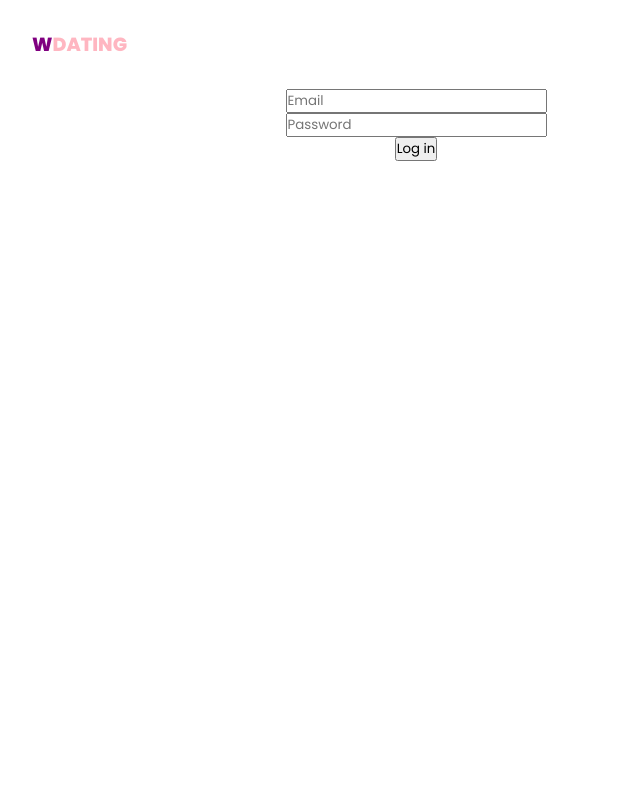
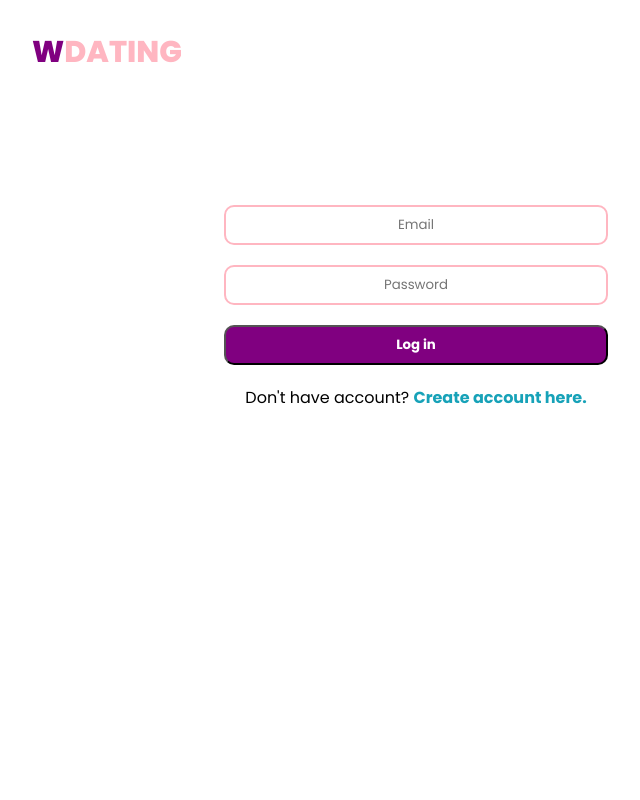
Before and after one commit to nikolabibercic/wdating, a PHP site: page / in a window 1280 px wide. Shown: the whole page, without its empty margins (224-864 px from the left). Run offline with PHP 8.4, Linux system fonts and the light colour scheme.

Commit message:
stilizovanje log in forme

```diff
--- a/css/main.css
+++ b/css/main.css
@@ -1,11 +1,26 @@
 @import url('https://fonts.googleapis.com/css2?family=Poppins:ital,wght@0,400;0,700;0,800;1,100&display=swap');
 
+/*---variables---*/
+:root {
+    --firstColor: #800080;
+    --secondColor: #ffb6c1;
+    --success: #198754;
+    --danger: #dc3545;
+    --warning: #ffc107;
+    --info: #17a2b8;
+    --white: white;
+}
 
 * {
     padding: 0;
     margin: 0;
     box-sizing: border-box;
     font-family: 'Poppins', sans-serif;
+}
+
+body {
+    position: relative;
+    height: 100vh;
 }
 
 .container {
@@ -16,7 +31,6 @@
 header {
     padding: 30px 0px;
     text-transform: uppercase;
-    /*background-color: #ffb6c1;*/
 }
 
 header nav {
@@ -28,13 +42,13 @@ header nav {
 
 #logo {
     text-decoration: none;
-    font-size: 19px;
-    color: #ffb6c1;
+    font-size: 30px;
+    color: var(--secondColor);
     font-weight: 800;
 }
 
 #logo span {
-    color: #800080;
+    color: var(--firstColor);
 }
 
 .meni a {
@@ -44,10 +58,43 @@ header nav {
     font-weight: 700;
 }
 
-.loginForm {
+.form {
     display: flex;
     flex-direction: column;
     justify-content: center;
     align-items: center;
+    margin-top: 100px;
+}
+
+.form input {
     width: 50%;
+    height: 40px;
+    margin-bottom: 20px;
+    border: 2px solid var(--secondColor);
+    border-radius: 10px;
+    text-align: center;
 }
+
+.form input:focus {
+    border: 3px solid var(--firstColor);
+}
+
+.form button {
+    width: 50%;
+    height: 40px;
+    background-color: var(--firstColor);
+    color: var(--white);
+    font-weight: 600;
+    border-radius: 10px;
+    margin-bottom: 20px;
+}
+
+.form a {
+    text-decoration: none;
+    color: var(--info);
+    font-weight: 600;
+}
+
+.form a:hover {
+    color: var(--firstColor);
+}
--- a/partials/login_form.php
+++ b/partials/login_form.php
@@ -1,11 +1,12 @@
-<form class="loginForm container" action=<?php echo htmlspecialchars($_SERVER["PHP_SELF"]); ?> method="post">
+<form class="form container" action=<?php echo htmlspecialchars($_SERVER["PHP_SELF"]); ?> method="post">
     <?php if(isset($emailError)): ?>
-        <p>Email is required!</p>
+        <p style="color:var(--danger); font-weight:600;">Email is required!</p>
     <?php endif; ?>
     <input type="text" name="email" placeholder="Email">
     <?php if(isset($passwordError)): ?>
-        <p>Password is required!</p>
+        <p style="color:var(--danger); font-weight:600;">Password is required!</p>
     <?php endif; ?>
     <input type="password" name="password" placeholder="Password">
     <button type="submit">Log in</button>
+    <p>Don't have account? <a href="register.php">Create account here.</a></p>
 </form>
```
Also changed, not shown: register.php (added).
